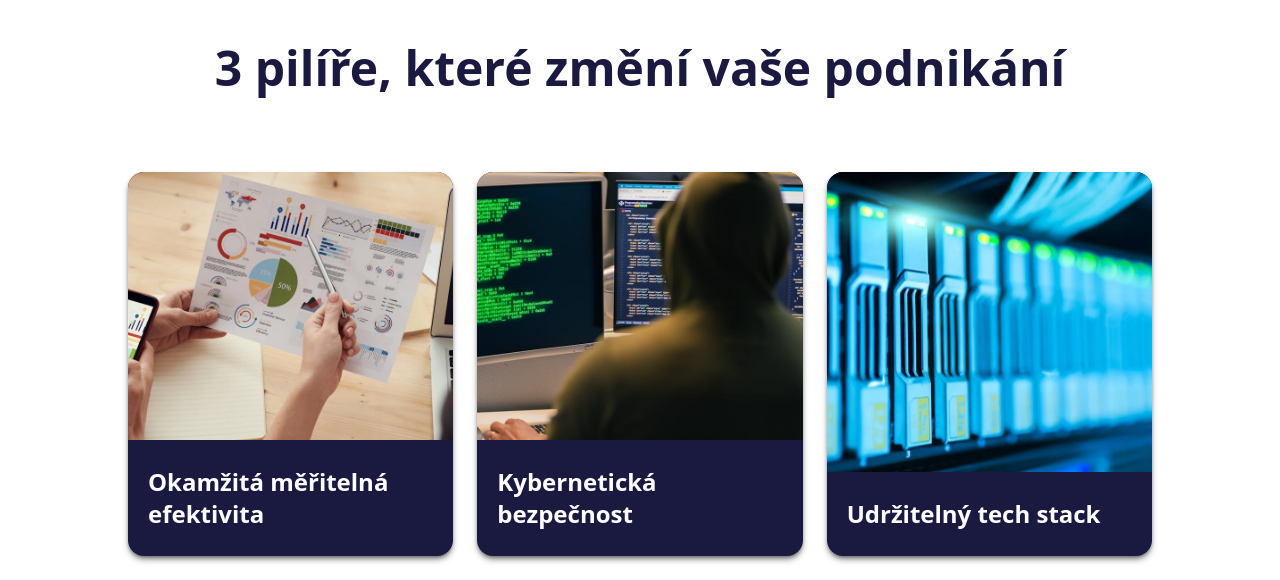
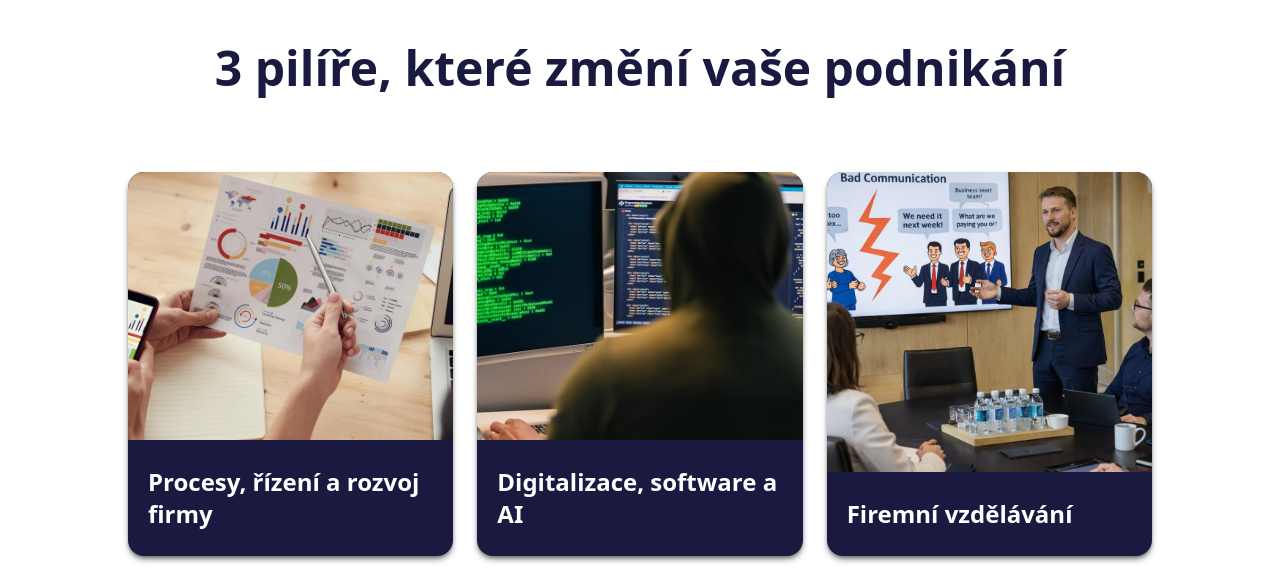
Before and after one commit to TheCodeSommelier/next_digi_tree, a Next.js app: page / in a window 1280 px wide. Shown: the part 940-1520 px from the top of the page. Built offline with nearby package versions, Linux system fonts and the light colour scheme.

Commit message:
feat: change picture and wording on three pillars

```diff
--- a/app/components/sections/ThreePillarsSection.tsx
+++ b/app/components/sections/ThreePillarsSection.tsx
@@ -1,34 +1,34 @@
-'use client';
+"use client";
 
-import Card from '../UI/cards/Card';
-import SectionHeading from '../UI/SectionHeading';
+import Card from "../UI/cards/Card";
+import SectionHeading from "../UI/SectionHeading";
 
 const ThreePillarsSection = () => {
-  return <section className="space-y-6 py-26">
-    <SectionHeading>
-      3 pilíře, které změní vaše podnikání
-    </SectionHeading>
+  return (
+    <section className="space-y-6 py-26">
+      <SectionHeading>3 pilíře, které změní vaše podnikání</SectionHeading>
       <div className="grid gap-6 md:grid-cols-3">
         <Card
-        title="Okamžitá měřitelná efektivita"
-        description="Automatizujeme klíčové procesy a zkracujeme čas na rutinní úkoly až o 60 %. Váš tým se soustředí na růst, ne na rutinu."
+          title="Procesy, řízení a rozvoj firmy"
+          description="Zlepšujeme fungování firem od procesů a odpovědností až po spolupráci mezi odděleními. Výsledkem je přehlednější řízení, méně vnitřního chaosu a organizace, která funguje stabilněji a efektivněji."
           imageUrl="/images/metrics.png"
-        imageAlt=''
+          imageAlt=""
         />
         <Card
-        title="Kybernetická bezpečnost"
-        description="GDPR, NIS2, AI Act. Neztrácejte spánek kvůli pokutám. Implementujeme robustní pravidla a školíme tým, abychom garantovali ochranu dat a vaši reputaci."
+          title="Digitalizace, software a AI"
+          description="Navrhujeme smysluplnou digitalizaci, využití AI a technologická řešení, která firmám skutečně pomáhají fungovat lépe. Od architektury a automatizace až po compliance a modernizační doporučení propojujeme technologie s reálnými potřebami byznysu."
           imageUrl="/images/cyber_sec.png"
-        imageAlt=''
+          imageAlt=""
         />
         <Card
-        title="Udržitelný tech stack"
-        description="Investice do technologií se musí vyplatit. Navrhujeme architektury, které vás osvobodí od závislosti na dodavateli a minimalizují budoucí náklady."
-        imageUrl="/images/server_room.png"
-        imageAlt=''
+          title="Firemní vzdělávání"
+          description="Pomáháme firmám rozvíjet vedoucí pracovníky, posilovat leadership a zlepšovat komunikaci napříč týmy. Díky praktickým školením a workshopům podporujeme management i zaměstnance v tom, aby fungovali jistěji, srozumitelněji a efektivněji."
+          imageUrl="/images/presenting_room.jpg"
+          imageAlt=""
         />
       </div>
-  </section>;
+    </section>
+  );
 };
 
 export default ThreePillarsSection;
--- a/app/page.tsx
+++ b/app/page.tsx
@@ -34,7 +34,7 @@ export default function Home() {
               </p>
               <div className="flex gap-3 mt-9">
                 <NavigationButton href={ROUTES.products()}>
-                  Přehled balíčků
+                  Produkty
                 </NavigationButton>
                 <NavigationButton
                   variant={ButtonVariant.Secondary}
```
Also changed, not shown: public/images/presenting_room.jpg (added). Lines whose indentation alone changed are shown as unchanged.
